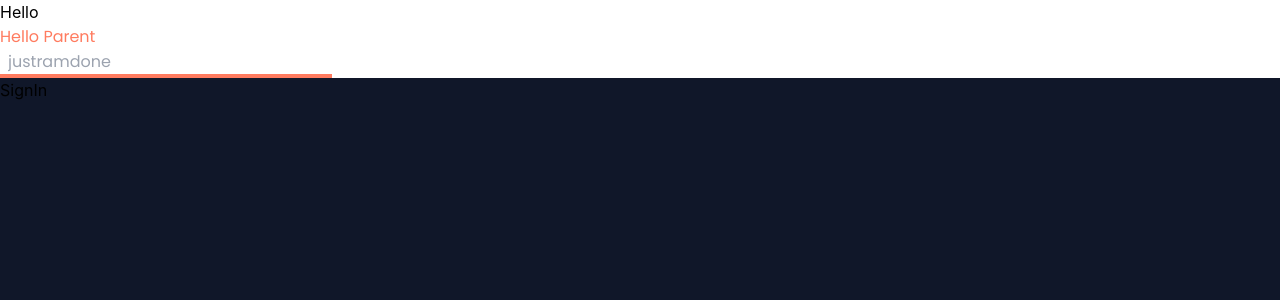
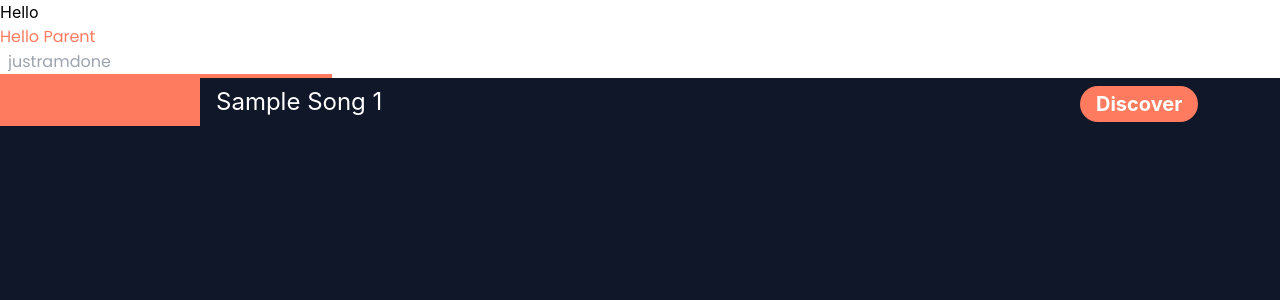
Before and after one commit to AnonymousDrake/BeatNode, a Next.js app: page / in a window 1280 px wide. Shown: the top 300 px of the page. Built offline with nearby package versions, Linux system fonts and the light colour scheme.

Commit message:
Currently working on Discover Box

```diff
--- a/components/DiscoverBox.tsx
+++ b/components/DiscoverBox.tsx
@@ -1,16 +1,20 @@
 import Image from 'next/image';
 import ExploreButton from './ExploreButton';
 
-const DiscoverBox = ({ label = 'SignIn' }) => {
+const DiscoverBox = ({ label = 'Sample Song 1', imagesource = 'link' }) => {
   return (
-    <div className="bg-white padding: 5px">
-      <a href="default.asp">
-        <Image
-          alt="Sign Up With GOOGLE"
-          src={require('../components/assets/gicon.svg')}
-          style={{ width: '40px', height: '40px' }}
-        />
-      </a>
+    <div className="bg-px-2">
+      <div className="flex -mx-2">
+        <div className="w-1/6 px-2">
+          <div className="bg-orange h-12" />
+        </div>
+        <div className="w-4/6 px-2">
+          <p className="text-white text-2xl py-2">{label}</p>
+        </div>
+        <div className="w-1/6 px-2 py-2 .content-between">
+          <ExploreButton label="Discover" />
+        </div>
+      </div>
     </div>
   );
 };
--- a/components/ExploreButton.tsx
+++ b/components/ExploreButton.tsx
@@ -1,6 +1,6 @@
 const ExploreButton = ({ label = 'SignIn' }) => {
   return (
-    <button type="button" className="rounded-full ">
+    <button type="button" className="bg-orange text-white text-xl font-bold py-1 px-4 rounded-full">
       {label}
     </button>
   );
--- a/pages/index.tsx
+++ b/pages/index.tsx
@@ -7,6 +7,7 @@ import {
   GoogleButton,
   MusicBox,
   ExploreButton,
+  DiscoverBox,
 } from '@components';
 
 const Home: NextPage = () => (
@@ -14,7 +15,7 @@ const Home: NextPage = () => (
     <Header />
     <Input label="Hello Parent" inputProps={{ placeholder: 'justramdone' }} />
 
-    <ExploreButton />
+    <DiscoverBox />
   </Wrapper>
 );
 
```
Also changed, not shown: styles/mystyle.module.css (added, +13 -0 lines).
